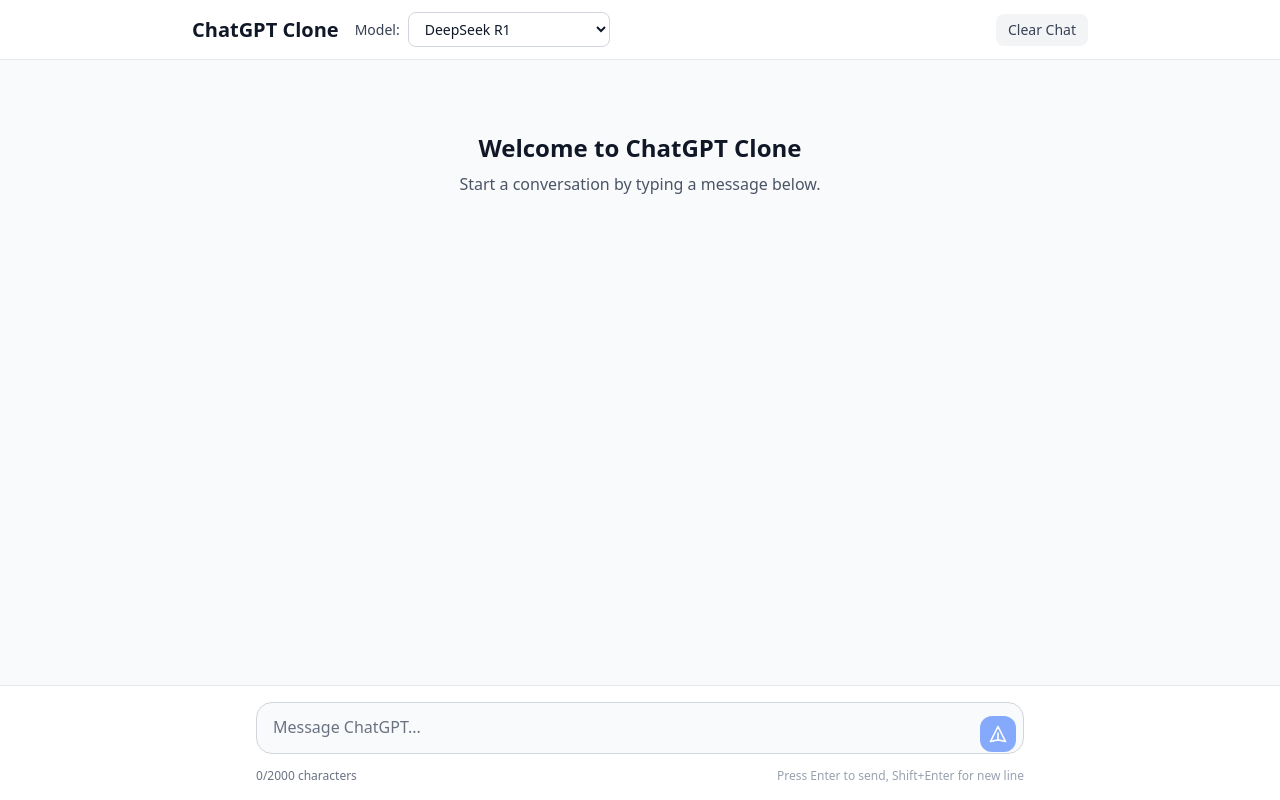
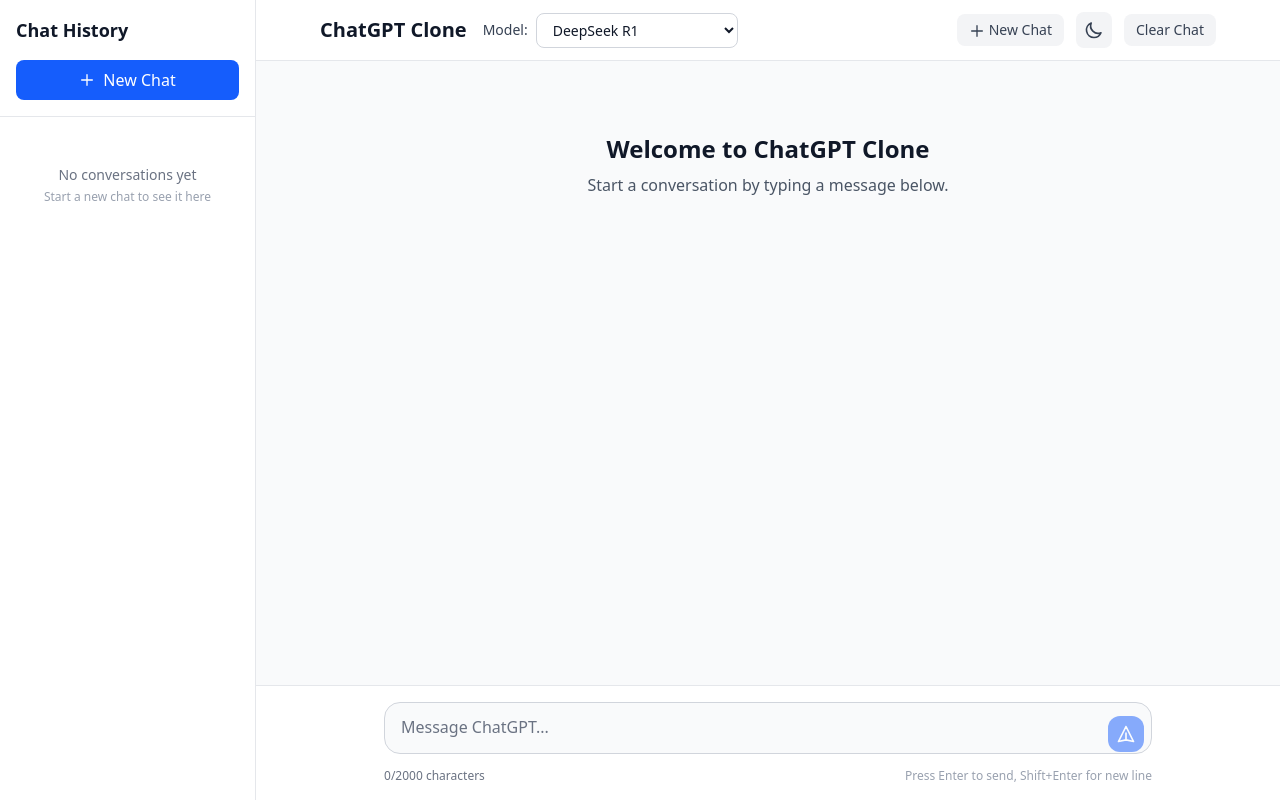
Before and after one commit to khalilsediq/LiquidGPT-Hackathon, a React (Vite) app: page / in a window 1280 px wide. Built offline with nearby package versions, Linux system fonts and the light colour scheme.

Commit message:
implemented some fixes

```diff
--- a/src/components/ChatContainer.jsx
+++ b/src/components/ChatContainer.jsx
@@ -2,28 +2,64 @@
 import ChatHeader from './ChatHeader';
 import ChatMessage from './ChatMessage';
 import ChatInput from './ChatInput';
+import Sidebar from './Sidebar';
+import DarkModeToggle from './DarkModeToggle';
 import { useOpenRouter } from '../hooks/useOpenRouter';
-import { saveConversation, loadConversation, clearConversation } from '../utils/storage';
+import { useDarkMode } from '../hooks/useDarkMode';
+import {
+  saveConversation,
+  getConversation,
+  getAllConversations,
+  setCurrentConversationId,
+  getCurrentConversationId,
+  generateConversationId
+} from '../utils/conversationStorage';
 import { DEFAULT_MODEL } from '../constants/models';
 
 const ChatContainer = () => {
   const [messages, setMessages] = useState([]);
   const [selectedModel, setSelectedModel] = useState(DEFAULT_MODEL);
+  const [currentConversationId, setCurrentConversationIdState] = useState(null);
+  const [isSidebarOpen, setIsSidebarOpen] = useState(false);
   const { send, isLoading, error, clearError } = useOpenRouter();
+  const { isDark, toggleDarkMode } = useDarkMode();
   const messagesEndRef = useRef(null);
 
   useEffect(() => {
-    const savedMessages = loadConversation();
-    if (savedMessages.length > 0) {
-      setMessages(savedMessages);
+    // Try to load current conversation
+    const savedConversationId = getCurrentConversationId();
+    if (savedConversationId) {
+      const conversation = getConversation(savedConversationId);
+      if (conversation && conversation.messages) {
+        setMessages(conversation.messages);
+        setCurrentConversationIdState(savedConversationId);
+      } else {
+        // Fallback to old storage format
+        const savedMessages = localStorage.getItem('chatgpt-clone-conversations');
+        if (savedMessages) {
+          try {
+            const parsed = JSON.parse(savedMessages);
+            if (Array.isArray(parsed)) {
+              setMessages(parsed);
+              // Migrate to new format
+              const newId = generateConversationId();
+              saveConversation(newId, parsed);
+              setCurrentConversationIdState(newId);
+              setCurrentConversationId(newId);
+            }
+          } catch (error) {
+            console.warn('Failed to migrate old conversation format:', error);
+          }
+        }
+      }
     }
   }, []);
 
   useEffect(() => {
-    if (messages.length > 0) {
-      saveConversation(messages);
+    if (messages.length > 0 && currentConversationId) {
+      saveConversation(currentConversationId, messages);
     }
-  }, [messages]);
+  }, [messages, currentConversationId]);
 
   useEffect(() => {
     scrollToBottom();
@@ -34,6 +70,14 @@
   };
 
   const handleSendMessage = async (userMessage) => {
+    // Create new conversation if needed
+    let conversationId = currentConversationId;
+    if (!conversationId) {
+      conversationId = generateConversationId();
+      setCurrentConversationIdState(conversationId);
+      setCurrentConversationId(conversationId);
+    }
+
     const userMsg = {
       id: Date.now(),
       role: 'user',
@@ -78,8 +122,31 @@
 
   const handleClearChat = () => {
     setMessages([]);
-    clearConversation();
+    setCurrentConversationIdState(null);
+    localStorage.removeItem('chatgpt-clone-current-conversation');
     clearError();
+  };
+
+  const handleNewChat = () => {
+    setMessages([]);
+    const newId = generateConversationId();
+    setCurrentConversationIdState(newId);
+    setCurrentConversationId(newId);
+    clearError();
+  };
+
+  const handleConversationSelect = (conversationId) => {
+    const conversation = getConversation(conversationId);
+    if (conversation) {
+      setMessages(conversation.messages || []);
+      setCurrentConversationIdState(conversationId);
+      setCurrentConversationId(conversationId);
+      clearError();
+    }
+  };
+
+  const toggleSidebar = () => {
+    setIsSidebarOpen(!isSidebarOpen);
   };
 
   const handleModelChange = (newModel) => {
@@ -87,13 +154,26 @@
   };
 
   return (
-    <div className="flex flex-col h-screen bg-gray-50 dark:bg-gray-900">
+    <div className="flex h-screen bg-gray-50 dark:bg-gray-900">
+      <Sidebar
+        isOpen={isSidebarOpen}
+        onToggle={toggleSidebar}
+        currentConversationId={currentConversationId}
+        onConversationSelect={handleConversationSelect}
+        onNewChat={handleNewChat}
+      />
+
+      <div className="flex-1 flex flex-col">
         <ChatHeader
           selectedModel={selectedModel}
           onModelChange={handleModelChange}
           onClearChat={handleClearChat}
+          onNewChat={handleNewChat}
+          onToggleSidebar={toggleSidebar}
           disabled={isLoading}
-      />
+        >
+          <DarkModeToggle isDark={isDark} onToggle={toggleDarkMode} />
+        </ChatHeader>
 
       <div className="flex-1 overflow-y-auto">
         <div className="max-w-4xl mx-auto px-4 py-6">
@@ -145,6 +225,7 @@
           isLoading={isLoading}
         />
       </div>
+    </div>
   );
 };
 
--- a/src/components/ChatHeader.jsx
+++ b/src/components/ChatHeader.jsx
@@ -1,7 +1,7 @@
 import React, { useState } from 'react';
 import ModelSelector from './ModelSelector';
 
-const ChatHeader = ({ selectedModel, onModelChange, onClearChat, disabled }) => {
+const ChatHeader = ({ selectedModel, onModelChange, onClearChat, onNewChat, onToggleSidebar, disabled, children }) => {
   const [showConfirmDialog, setShowConfirmDialog] = useState(false);
 
   const handleClearChat = () => {
@@ -22,9 +22,20 @@
       <div className="border-b border-gray-200 dark:border-gray-700 bg-white dark:bg-gray-900 px-4 py-3">
         <div className="max-w-4xl mx-auto flex items-center justify-between">
           <div className="flex items-center space-x-4">
+            {/* Mobile menu button */}
+            <button
+              onClick={onToggleSidebar}
+              className="lg:hidden p-2 text-gray-500 hover:text-gray-700 dark:text-gray-400 dark:hover:text-gray-200"
+            >
+              <svg className="w-6 h-6" fill="none" stroke="currentColor" viewBox="0 0 24 24">
+                <path strokeLinecap="round" strokeLinejoin="round" strokeWidth={2} d="M4 6h16M4 12h16M4 18h16" />
+              </svg>
+            </button>
+
             <h1 className="text-xl font-semibold text-gray-900 dark:text-gray-100">
               ChatGPT Clone
             </h1>
+
             <ModelSelector
               selectedModel={selectedModel}
               onModelChange={onModelChange}
@@ -32,13 +43,31 @@
             />
           </div>
 
+          <div className="flex items-center space-x-3">
+            {/* New Chat button */}
+            <button
+              onClick={onNewChat}
+              disabled={disabled}
+              className="px-3 py-1.5 text-sm bg-gray-100 dark:bg-gray-800 text-gray-700 dark:text-gray-300 rounded-lg hover:bg-gray-200 dark:hover:bg-gray-700 focus:outline-none focus:ring-2 focus:ring-gray-500 disabled:opacity-50 disabled:cursor-not-allowed transition-colors"
+            >
+              <svg className="w-4 h-4 inline mr-1" fill="none" stroke="currentColor" viewBox="0 0 24 24">
+                <path strokeLinecap="round" strokeLinejoin="round" strokeWidth={2} d="M12 4v16m8-8H4" />
+              </svg>
+              New Chat
+            </button>
+
+            {/* Dark mode toggle */}
+            {children}
+
+            {/* Clear Chat button */}
             <button
               onClick={handleClearChat}
               disabled={disabled}
-            className="px-3 py-1.5 text-sm bg-gray-100 dark:bg-gray-800 text-gray-700 dark:text-gray-300 rounded-lg hover:bg-gray-200 dark:hover:bg-gray-700 focus:outline-none focus:ring-2 focus:ring-gray-500 focus:border-transparent disabled:opacity-50 disabled:cursor-not-allowed transition-colors"
+              className="px-3 py-1.5 text-sm bg-gray-100 dark:bg-gray-800 text-gray-700 dark:text-gray-300 rounded-lg hover:bg-gray-200 dark:hover:bg-gray-700 focus:outline-none focus:ring-2 focus:ring-gray-500 disabled:opacity-50 disabled:cursor-not-allowed transition-colors"
             >
               Clear Chat
             </button>
+          </div>
         </div>
       </div>
 
--- a/src/index.css
+++ b/src/index.css
@@ -1,4 +1,9 @@
 @import "tailwindcss";
+
+/* Dark mode styles */
+.dark {
+  color-scheme: dark;
+}
 
 @keyframes fade-in {
   from {
@@ -85,3 +90,19 @@
   background-color: transparent;
   padding: 0;
 }
+
+/* Sidebar transitions */
+.sidebar-transition {
+  transition: transform 0.3s ease-in-out;
+}
+
+/* Mobile responsive adjustments */
+@media (max-width: 1024px) {
+  .sidebar-mobile {
+    position: fixed;
+    top: 0;
+    left: 0;
+    height: 100vh;
+    z-index: 50;
+  }
+}
```
Lines whose indentation alone changed are shown as unchanged.
